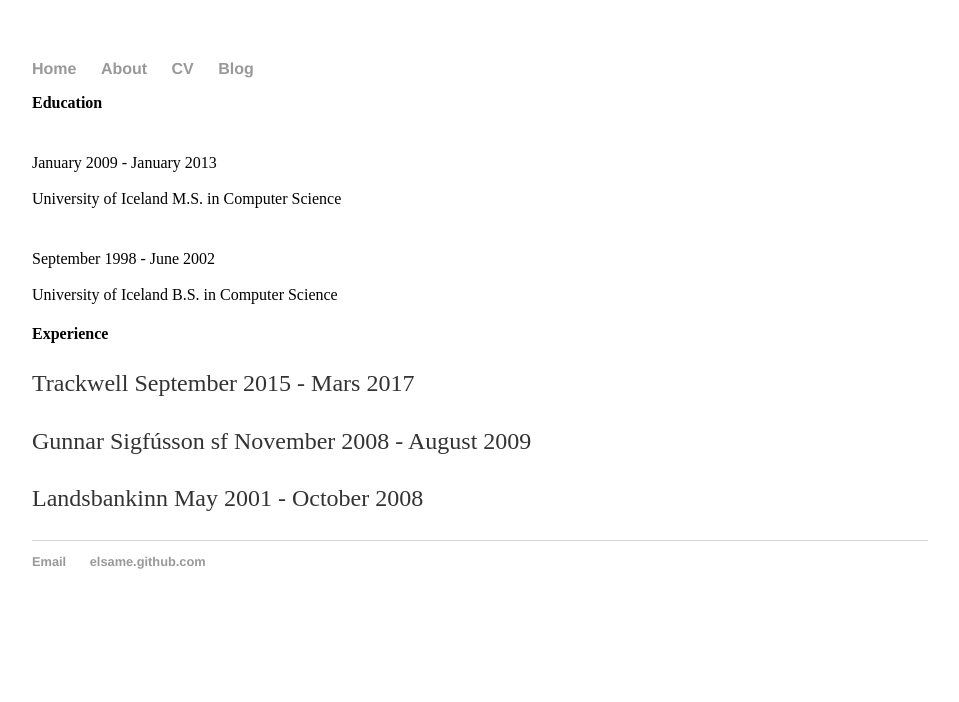
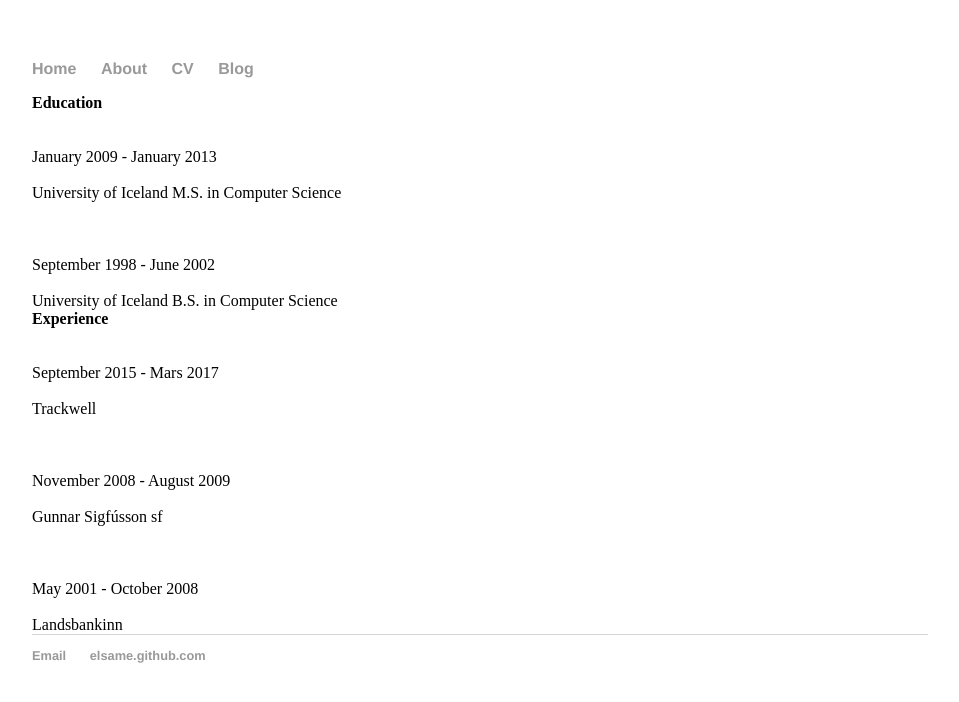
Before and after one commit to elsame/elsame.github.io, a Jekyll site: the page built from cv/index.html, in a window 1280 px wide. Shown: the top 702 px of the page, without its empty margins (160-1119 px from the left). Built offline with Jekyll 4.4.1, drawn with Linux system fonts in a browser that asks for light colours.

Commit message:
Update index.html

```diff
--- a/cv/index.html
+++ b/cv/index.html
@@ -4,15 +4,21 @@
 ---
 <div class="blurb">
 	<b>Education</b>
-	<P></P>
+	<br></br>
 	<br>January 2009 - January 2013</br>
         <br>University of Iceland M.S. in Computer Science</br>
-	<P></P>
+	<br></br>
         <br>September 1998 - June 2002</br>
 	<br>University of Iceland B.S. in Computer Science</br>
+
+	<b>Experience</b>
+	<br></br>
+	<br>September 2015 - Mars 2017</br>
+	<br>Trackwell</br>
+	<br></br>
+	<br>November 2008 - August 2009</br>
+	<br>Gunnar Sigfússon sf </br>
+	<br></br>
+	<br>May 2001 - October 2008</br>
+	<br>Landsbankinn</br>
 </div><!-- /.blurb -->
-
-<h4>Experience</h4>
-<P>Trackwell September 2015 - Mars 2017</P>
-<P>Gunnar Sigfússon sf November 2008 - August 2009</P>
-<P>Landsbankinn May 2001 - October 2008</P>
```
